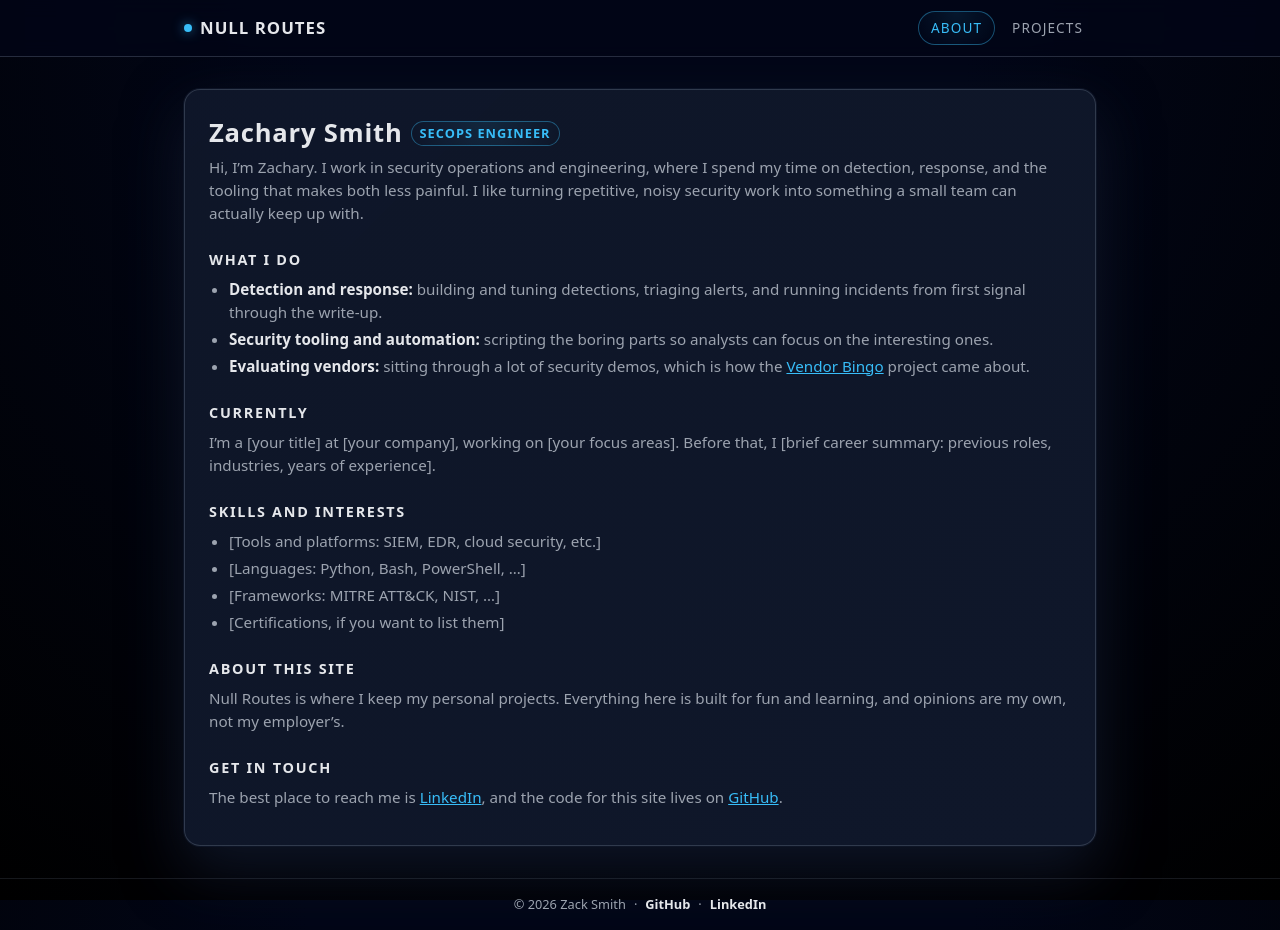
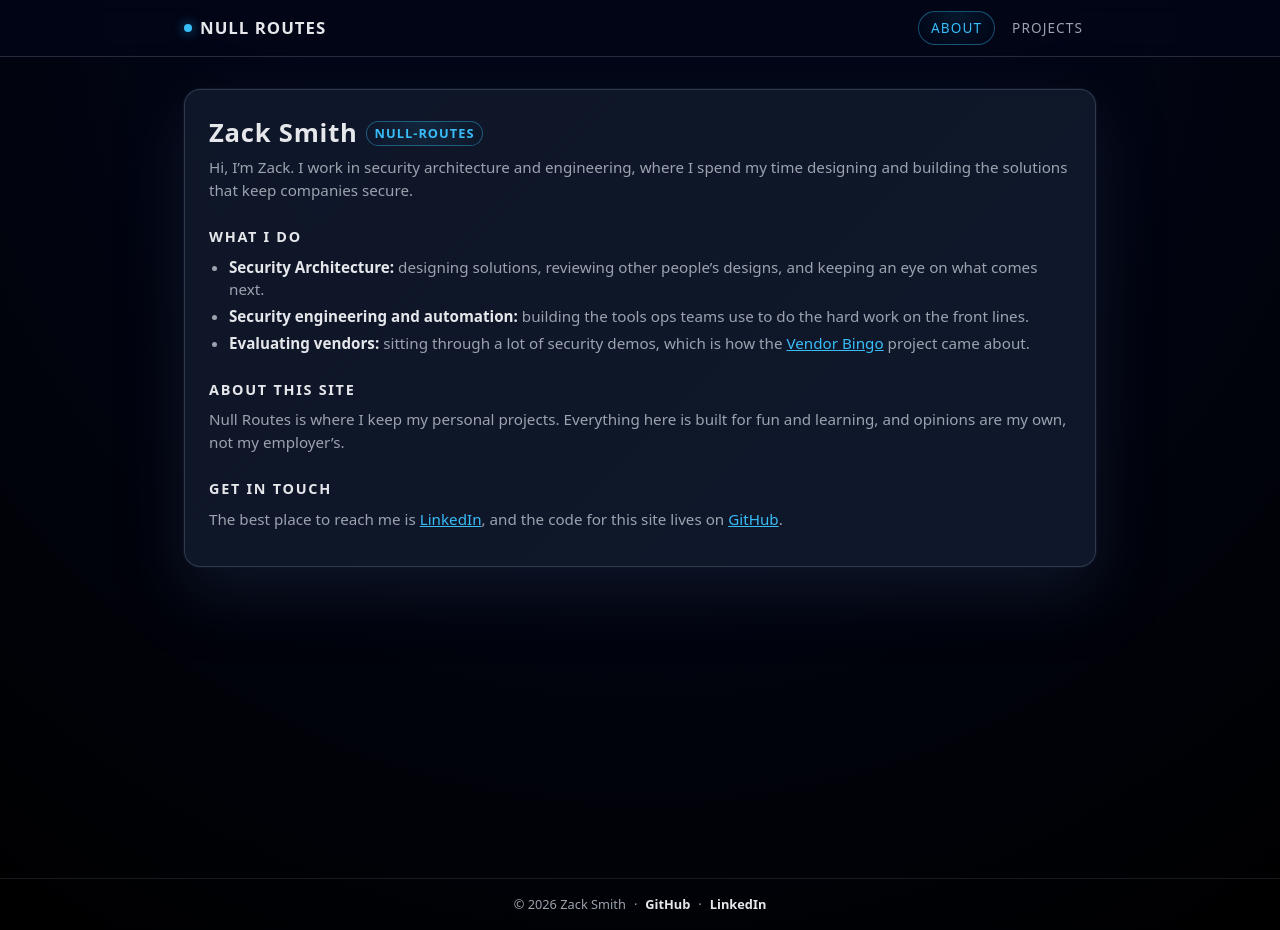
Before and after one commit to Null-Routes/Null-Routes.github.io, a Jekyll site: the page built from about.md, in a window 1280 px wide and 930 px high. Built offline with Jekyll 4.4.1, drawn with Linux system fonts in a browser that asks for light colours.

Commit message:
Revise personal introduction and job title
Updated personal description and job focus in about.md.

```diff
--- a/about.md
+++ b/about.md
@@ -2,12 +2,12 @@
 layout: default
 title: About
 permalink: /about/
-description: About Zachary Smith, security operations engineer.
+description: Who am I?
 ---
 
 <section class="shell prose" markdown="1">
 
-# Zachary Smith <span class="accent">SecOps Engineer</span>
+# Zack Smith <span class="accent">Null-Routes</span>
 {: .about-title}
 
 <!--
@@ -16,30 +16,17 @@ description: About Zachary Smith, security operations engineer.
   [square brackets] and cut whatever doesn't fit before publishing.
 -->
 
-Hi, I'm Zachary. I work in security operations and engineering, where I spend my time
-on detection, response, and the tooling that makes both less painful. I like turning
-repetitive, noisy security work into something a small team can actually keep up with.
+Hi, I'm Zack. I work in security architecture and engineering, where I spend my time
+designing and building the solutions that keep companies secure.
 
 ## What I do
 
-- **Detection and response:** building and tuning detections, triaging alerts, and
-  running incidents from first signal through the write-up.
-- **Security tooling and automation:** scripting the boring parts so analysts can
-  focus on the interesting ones.
+- **Security Architecture:** designing solutions, reviewing other people's designs,
+  and keeping an eye on what comes next.
+- **Security engineering and automation:** building the tools ops teams use to do
+  the hard work on the front lines.
 - **Evaluating vendors:** sitting through a lot of security demos, which is how the
   [Vendor Bingo]({{ '/projects/vendor-bingo/' | relative_url }}) project came about.
-
-## Currently
-
-I'm a [your title] at [your company], working on [your focus areas]. Before that, I
-[brief career summary: previous roles, industries, years of experience].
-
-## Skills and interests
-
-- [Tools and platforms: SIEM, EDR, cloud security, etc.]
-- [Languages: Python, Bash, PowerShell, ...]
-- [Frameworks: MITRE ATT&CK, NIST, ...]
-- [Certifications, if you want to list them]
 
 ## About this site
 
```
